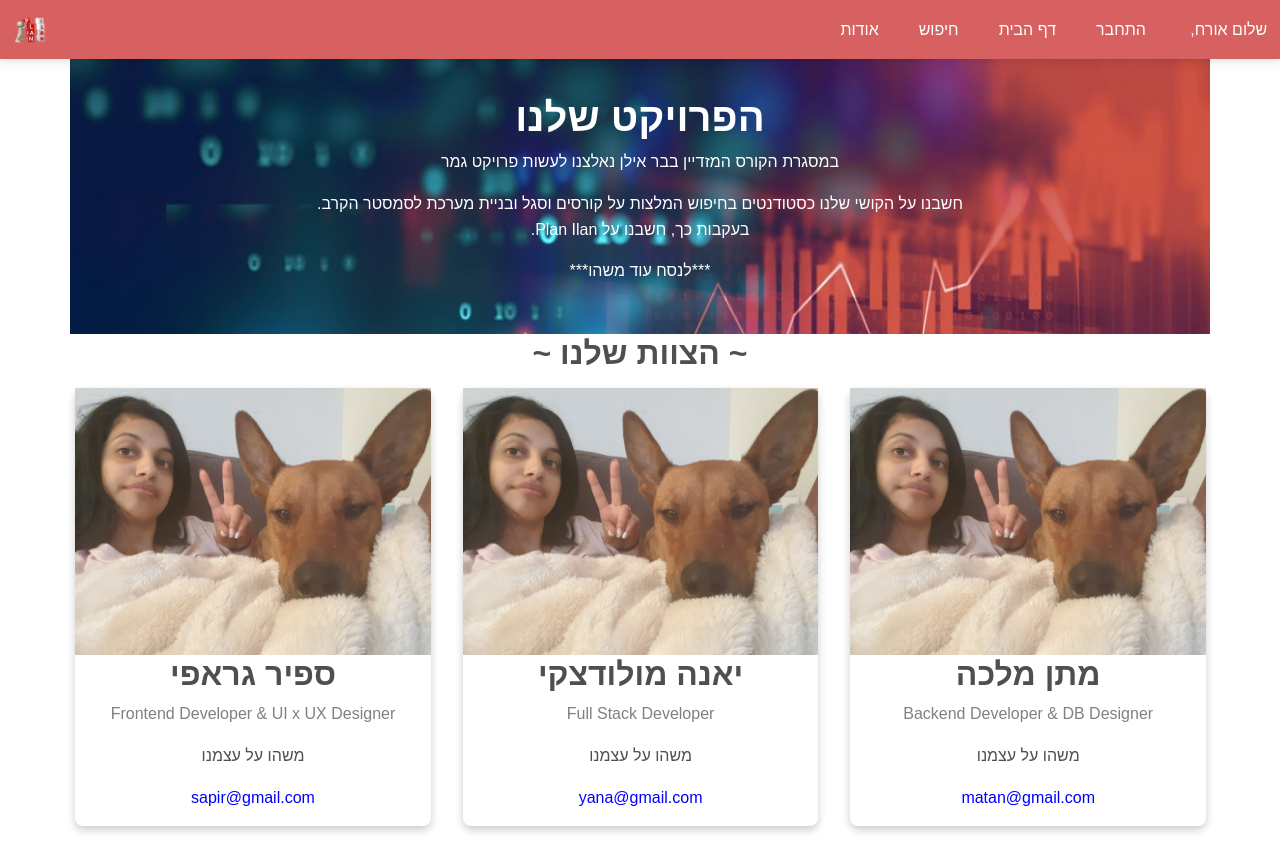
After one commit to matanm28/PlanIlan, a Django app: page /about/ in a window 1280 px wide. The commit adds this page. Run offline with Django 3.2, Linux system fonts and the light colour scheme; parts of the project's set-up code (start-up, migrations or seed data) failed here and were passed over; some libraries are stand-ins or nearby versions.

Commit message:
nav bar - done about page - in progress

```diff
--- a/plan_ilan/apps/web_site/views/views.py
+++ b/plan_ilan/apps/web_site/views/views.py
@@ -10,6 +10,10 @@ from plan_ilan.apps.web_site.decorators import unauthenticated_user, authenticat
 from plan_ilan.apps.web_site.filters import *
 from plan_ilan.apps.web_site.forms import CreateAccountForm, CreateDjangoUserForm
 from plan_ilan.apps.web_site.models import *
+
+
+def about_page(request):
+    return render(request, 'plan_ilan/about.html')
 
 
 def search(request):
--- a/plan_ilan/urls.py
+++ b/plan_ilan/urls.py
@@ -29,6 +29,7 @@ urlpatterns = [
                   path('timetable/', views.time_table, name='timetable'),
                   # USER AUTHENTICATION URLS
                   path('login/', views.login_page, name='login'),
+                  path('about/', views.about_page, name='about'),
                   path('logout/', views.logout_user, name='logout'),
                   path('register/', views.register, name='register'),
                   path('teacher/<int:pk>',
--- /dev/null
+++ b/static/plan_ilan/css/about_style.css
@@ -0,0 +1,85 @@
+body {
+    font-family: Arial, Helvetica, sans-serif;
+    margin: 0;
+    text-align: center;
+}
+
+html {
+    box-sizing: border-box;
+}
+
+
+*, *:before, *:after {
+    box-sizing: inherit;
+}
+
+.column {
+    float: left;
+    width: 33.3%;
+    margin-bottom: 16px;
+    padding: 0 8px;
+}
+
+.card {
+    box-shadow: 0 4px 8px 0 rgba(0, 0, 0, 0.2);
+    margin: 8px;
+}
+
+.about-section {
+    padding: 3%;
+    text-align: center;
+    background-image: url("/../../static/plan_ilan/images/about.jpg");
+    /*background-color: #474e5d;*/
+    color: white;
+    background-repeat: no-repeat;
+    background-size: cover;
+}
+
+.email {
+    text-align: center;
+    color: blue;
+}
+
+.container {
+    padding: 0 0;
+    /*padding: 0 16px;*/
+}
+
+.container::after, .row::after {
+    content: "";
+    clear: both;
+    display: table;
+}
+
+.name {
+    text-align: center;
+    font-weight: bold;
+}
+
+.title {
+    color: grey;
+    text-align: center;
+}
+
+.button {
+    border: none;
+    outline: 0;
+    display: inline-block;
+    padding: 8px;
+    color: white;
+    background-color: #000;
+    text-align: center;
+    cursor: pointer;
+    width: 100%;
+}
+
+.button:hover {
+    background-color: #555;
+}
+
+@media screen and (max-width: 650px) {
+    .column {
+        width: 100%;
+        display: block;
+    }
+}
--- a/static/plan_ilan/css/navbar_style.css
+++ b/static/plan_ilan/css/navbar_style.css
@@ -7,3 +7,43 @@
     margin: 0 0 0;
     height: 10%
 }
+
+.logo-navbar {
+    float: left;
+    /*object-fit: cover;*/
+    /*max-width: 3%;*/
+    /*max-height: 100%;*/
+    /*flex-shrink: 0;*/
+    /*-webkit-flex-shrink: 0;*/
+}
+
+.logo-navbar-img {
+    object-fit: cover;
+    float: left;
+    max-width: 6%;
+    max-height: 100%;
+    flex-shrink: 0;
+    -webkit-flex-shrink: 0;
+}
+
+
+.dis {
+    color: white;
+!important;
+    cursor: default;
+}
+
+.dis:hover {
+    color: white;
+!important;
+    cursor: default;
+}
+
+.act {
+    margin-right: 2.5em;
+    color: white;
+}
+
+.act:hover {
+    color: black;
+}
--- /dev/null
+++ b/templates/plan_ilan/about.html
@@ -0,0 +1,70 @@
+{% extends 'plan_ilan/base.html' %}
+{% block css_block %}
+    {% load static %}
+    <link rel="stylesheet" href="{% static 'plan_ilan/css/about_style.css' %}"/>
+{% endblock %}
+{% block js_block %}
+
+{% endblock %}
+{% block title %}אודות{% endblock %}
+{% block content %}
+    {% load static %}
+    <div class="about-section">
+        <h1><b>הפרויקט שלנו</b></h1>
+        <p>במסגרת הקורס המזדיין בבר אילן נאלצנו לעשות פרויקט גמר</p>
+        <p>חשבנו על הקושי שלנו כסטודנטים בחיפוש המלצות על קורסים וסגל ובניית מערכת לסמסטר הקרב.<br> בעקבות כך, חשבנו על Plan
+            Ilan.</p>
+        <p>***לנסח עוד משהו***</p>
+    </div>
+
+    <h2 style="text-align:center"><b>~ הצוות שלנו ~</b></h2>
+    <div class="row">
+        <div class="column">
+            <div class="card">
+                <img src="{% static 'plan_ilan/images/emma.jpeg' %}" alt="Matan" class="profile_image"
+                     style="width:100%"/>
+                <div class="container">
+                    <h2 class="name">מתן מלכה</h2>
+                    <p class="title">Backend Developer & DB Designer</p>
+                    <p>משהו על עצמנו</p>
+                    <p class="email">matan@gmail.com</p>
+{#                    <p>#}
+{#                        <button class="button">Contact</button>#}
+{#                    </p>#}
+                </div>
+            </div>
+        </div>
+
+        <div class="column">
+            <div class="card">
+                <img src="{% static 'plan_ilan/images/emma.jpeg' %}" alt="Yana" class="profile_image"
+                     style="width:100%"/>
+                <div class="container">
+                    <h2 class="name">יאנה מולודצקי</h2>
+                    <p class="title">Full Stack Developer</p>
+                    <p>משהו על עצמנו</p>
+                    <p class="email">yana@gmail.com</p>
+{#                    <p>#}
+{#                        <button class="button">Contact</button>#}
+{#                    </p>#}
+                </div>
+            </div>
+        </div>
+
+        <div class="column">
+            <div class="card">
+                <img src="{% static 'plan_ilan/images/emma.jpeg' %}" alt="Sapir" class="profile_image"
+                     style="width:100%"/>
+                <div class="container">
+                    <h2 class="name">ספיר גראפי</h2>
+                    <p class="title">Frontend Developer & UI x UX Designer</p>
+                    <p>משהו על עצמנו</p>
+                    <p class="email">sapir@gmail.com</p>
+{#                    <p>#}
+{#                        <button class="button">Contact</button>#}
+{#                    </p>#}
+                </div>
+            </div>
+        </div>
+    </div>
+{% endblock %}
--- a/templates/plan_ilan/base.html
+++ b/templates/plan_ilan/base.html
@@ -17,42 +17,70 @@
     <title>{% block title %}דף הבית{% endblock %}</title>
 </head>
 <body>
-<nav class="navbar navbar-expand-lg navbar-dark">
-    <div class="container">
-        <ul class="navbar-nav mx-auto">
-                <li class="nav-item">
-                    <a class="nav-link disabled" href="#" tabindex="-1" aria-disabled="true">
-                        שלום
+<nav class="navbar" style="padding: 1%">
+    <div class="navbar-nav flex-row ml-md-auto d-none d-md-flex">
+        <a class="dis" href="#" tabindex="-1" aria-disabled="true">
+            שלום&nbsp;
         </a>
-                </li>
-                <li class="nav-item">
-                    <a class="nav-link disabled" href="#" tabindex="-1" aria-disabled="true">
+        <a class="dis" href="#" tabindex="-1" aria-disabled="true">
             {% if user.is_authenticated %}
-                            {{ request.user }}
+                {{ request.user }},
             {% else %}
-                            אורח
+                אורח,
             {% endif %}
         </a>
-                </li>
-                <li class="nav-item">
         {% if user.is_authenticated %}
-                        <a class="nav-link active" href="{% url 'logout' %}">התנתק</a>
+            <a class="act" href="{% url 'logout' %}">&nbspהתנתק</a>
         {% else %}
-                        <a class="nav-link active" href="{% url 'login' %}">התחבר</a>
+            <a class="act" href="{% url 'login' %}">&nbspהתחבר</a>
         {% endif %}
-                </li>
-                <li class="nav-item">
-                    <a class="nav-link active" aria-current="page" href="{% url 'home' %}">דף הבית</a>
-                </li>
-                <li class="nav-item">
-                    <a class="nav-link active" aria-current="page" href="{% url 'search' %}">חיפוש</a>
-                </li>
+        <a class="act" aria-current="page" href="{% url 'home' %}">דף הבית </a>
+        <a class="act" aria-current="page" href="{% url 'search' %}">חיפוש</a>
         {% if user.is_authenticated %}
-                    <li class="nav-item">
-                        <a class="nav-link active" aria-current="page" href="{% url 'timetable' %}">בנה מערכת שעות</a>
-                    </li>
+            <a class="act" aria-current="page" href="{% url 'timetable' %}">בנה מערכת שעות</a>
         {% endif %}
-            </ul>
+        <a class="act" aria-current="page" href="{% url 'about' %}">אודות</a>
+    </div>
+    <div class="logo-navbar">
+        <img src="{% static 'plan_ilan/images/logo.png' %}" class="logo-navbar-img"/>
+    </div>
+    {#        <ul class="navbar-nav mx-auto">#}
+    {#            <li class="nav-item" style="float: right">#}
+    {#                <a class="nav-link disabled" href="#" tabindex="-1" aria-disabled="true">#}
+    {#                    שלום#}
+    {#                </a>#}
+    {#            </li>#}
+    {#            <li class="nav-item">#}
+    {#                <a class="nav-link disabled" href="#" tabindex="-1" aria-disabled="true">#}
+    {#                    {% if user.is_authenticated %}#}
+    {#                        {{ request.user }}#}
+    {#                    {% else %}#}
+    {#                        אורח#}
+    {#                    {% endif %}#}
+    {#                </a>#}
+    {#            </li>#}
+    {#            <li class="nav-item">#}
+    {#                {% if user.is_authenticated %}#}
+    {#                    <a class="nav-link active" href="{% url 'logout' %}">התנתק</a>#}
+    {#                {% else %}#}
+    {#                    <a class="nav-link active" href="{% url 'login' %}">התחבר</a>#}
+    {#                {% endif %}#}
+    {#            </li>#}
+    {#            <li class="nav-item">#}
+    {#                <a class="nav-link active" aria-current="page" href="{% url 'home' %}">דף הבית</a>#}
+    {#            </li>#}
+    {#            <li class="nav-item">#}
+    {#                <a class="nav-link active" aria-current="page" href="{% url 'search' %}">חיפוש</a>#}
+    {#            </li>#}
+    {#            <li class="nav-item">#}
+    {#                <a class="nav-link active" aria-current="page" href="{% url 'about' %}">אודות</a>#}
+    {#            </li>#}
+    {#            {% if user.is_authenticated %}#}
+    {#                <li class="nav-item">#}
+    {#                    <a class="nav-link active" aria-current="page" href="{% url 'timetable' %}">בנה מערכת שעות</a>#}
+    {#                </li>#}
+    {#            {% endif %}#}
+    {#        </ul>#}
     {#        <button class="navbar-toggler" type="button" data-bs-toggle="collapse" data-bs-target="#navbarNav"#}
     {#                aria-controls="navbarNav" aria-expanded="true" aria-label="Toggle navigation">#}
     {#            <span class="navbar-toggler-icon"><i class="fas fa-bars"></i></span>#}
@@ -60,7 +88,6 @@
     {#        <div class="collapse navbar-collapse" id="navbarNav" style="height: 30%">#}
     {#            #}
     {#        </div>#}
-    </div>
 </nav>
 <div class="container" style="height: 90%">
     {% block content %}
--- a/templates/plan_ilan/password_reset_done.html
+++ b/templates/plan_ilan/password_reset_done.html
@@ -1,6 +1,6 @@
-{% load static %}
 {% extends 'plan_ilan/base.html' %}
 {% block css_block %}
+    {% load static %}
     <link rel="stylesheet" href="{% static 'plan_ilan/css/login_style.css' %}"/>
 {% endblock %}
 {% block js_block %}
@@ -8,6 +8,7 @@
 {% endblock %}
 {% block title %}שחזור סיסמא{% endblock %}
 {% block content %}
+    {% load static %}
     <div class="bg_image"></div>
     <div class="container h-100">
         <div class="d-flex justify-content-center h-100">
```
Also changed, not shown: static/plan_ilan/images/about.jpg (added), static/plan_ilan/images/about1.png (added), static/plan_ilan/images/emma.jpeg (added). Lines whose indentation alone changed are shown as unchanged.
